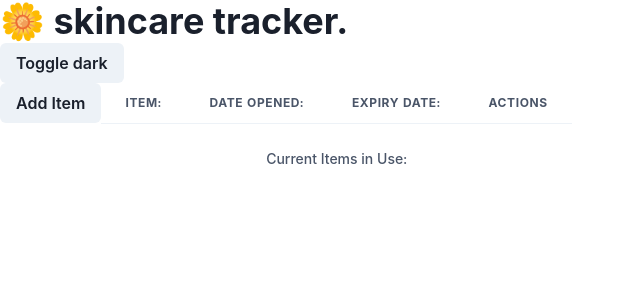
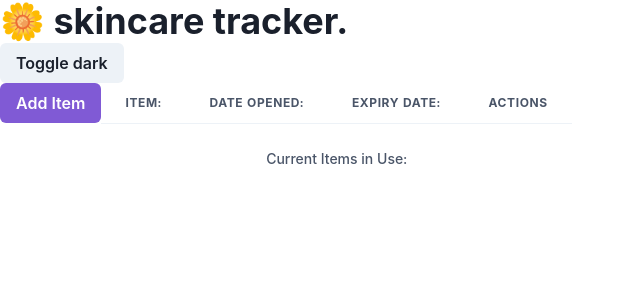
Before and after one commit to vvynz/skincare-tracker, a React (Create React App) app: page / in a window 1280 px wide. Shown: the top 300 px of the page, without its empty margins (0-640 px from the left). Built offline with nearby package versions, Linux system fonts and the light colour scheme.

Commit message:
Create a scss file for NavBar component

```diff
--- a/src/Components/ItemForm.jsx
+++ b/src/Components/ItemForm.jsx
@@ -104,7 +104,7 @@ export default function ProductForm() {
   return (
     <div className="form-container">
       <>
-        <Button onClick={onOpen}>Add Item</Button>
+        <Button colorScheme="purple" onClick={onOpen}>Add Item</Button>
 
         <Modal isOpen={isOpen} onClose={onClose}>
           <ModalOverlay />
--- a/src/Components/NavBar.jsx
+++ b/src/Components/NavBar.jsx
@@ -1,6 +1,8 @@
 import React, { useState } from "react";
 import { useColorMode } from "@chakra-ui/react";
 import { Button, Heading } from "@chakra-ui/react";
+
+import "../Styles/NavBar.scss";
 
 export default function NavBar() {
   const { colorMode, toggleColorMode } = useColorMode();
```
Also changed, not shown: src/Styles/NavBar.scss (added).
